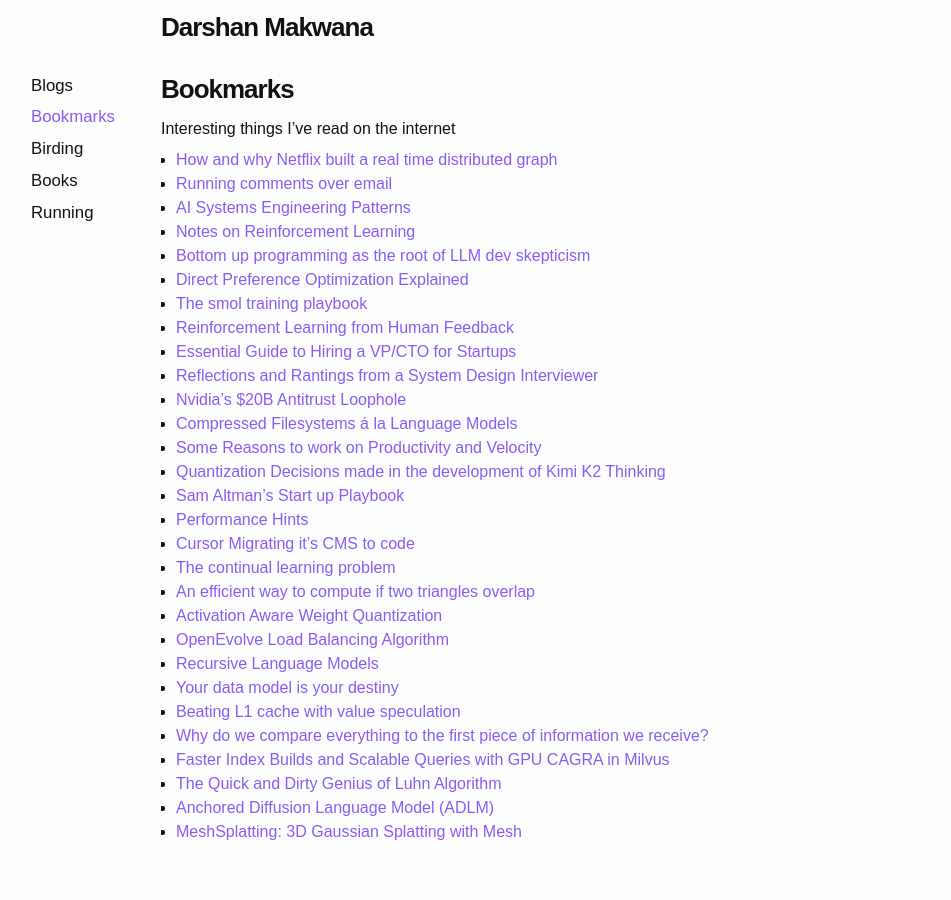
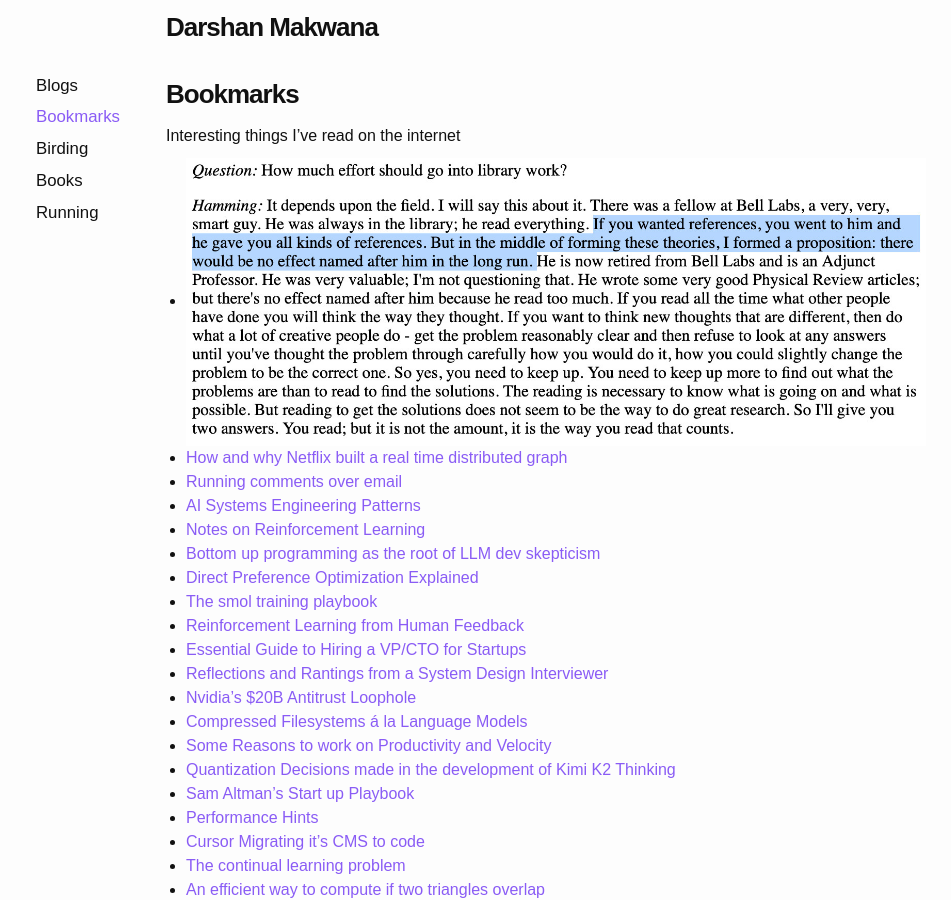
Before and after one commit to darshanmakwana412/darshanmakwana412.github.io, a Jekyll site: the page built from bookmarks.md, in a window 1280 px wide and 900 px high. Shown: the whole window, without its empty margins (159-1110 px from the left). Built offline with Jekyll 4.4.1, drawn with Linux system fonts in a browser that asks for light colours.

Commit message:
fixing the spacing between sidebar and main context

```diff
--- a/_sass/minima.scss
+++ b/_sass/minima.scss
@@ -5,7 +5,7 @@
 $base-font-weight: 400 !default;
 $small-font-size:  $base-font-size * 0.875 !default;
 $base-line-height: 1.5 !default;
-$spacing-unit:     15px !default;
+$spacing-unit:     20px !default;
 $content-width:    800px !default;
 $usable-width: $content-width - 2 * $spacing-unit;
 
--- a/bookmarks.md
+++ b/bookmarks.md
@@ -6,6 +6,7 @@
 
 Interesting things I've read on the internet
 
+- ![hamming quote](/assets/images/sharing/hamming.jpeg)
 - [How and why Netflix built a real time distributed graph](https://netflixtechblog.com/how-and-why-netflix-built-a-real-time-distributed-graph-part-1-ingesting-and-processing-data-80113e124acc)
 - [Running comments over email](https://ckardaris.github.io/blog/2026/01/22/my-comments-run-on-email.html)
 - [AI Systems Engineering Patterns](https://blog.alexewerlof.com/p/ai-systems-engineering-patterns)
```
Also changed, not shown: assets/images/sharing/hamming.jpeg (added), 3 other files.
